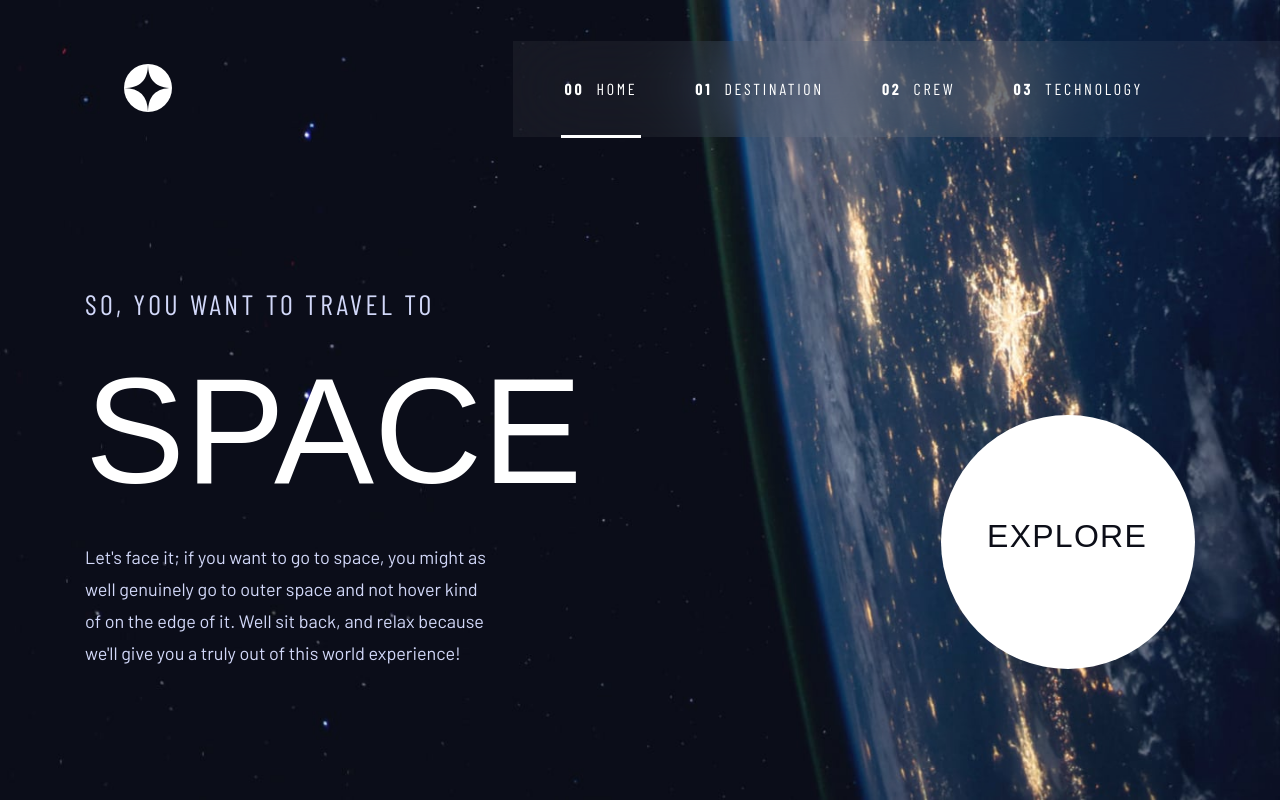
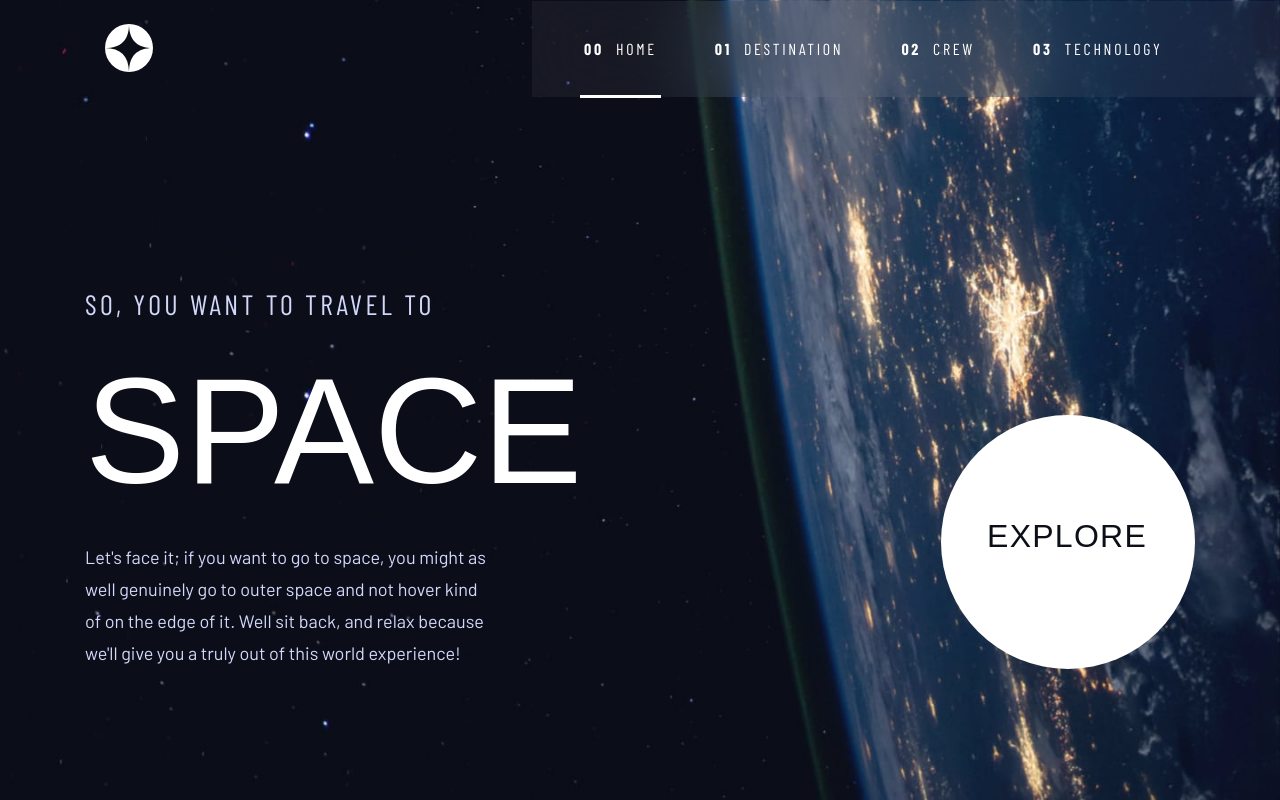
Before and after one commit to Owczarek-Kamil/space-tourism-multi-page-website, a Next.js app: page / in a window 1280 px wide. Shown: the top 800 px of the page. Built offline with nearby package versions, Linux system fonts and the light colour scheme; a web font is replaced by a local one.

Commit message:
Fix NavigationBar layout

```diff
--- a/src/components/navigation/NavigationBar.tsx
+++ b/src/components/navigation/NavigationBar.tsx
@@ -6,8 +6,8 @@ import NavigationLinksBar from "./NavigationLinksBar";
 
 export default function NavigationBar() {
   return (
-    <div>
-      <nav className="relative mx-auto flex max-w-layout items-center justify-between p-6 transition-all md:py-0 md:pl-9.75 md:pr-0 3xl:mt-10 4xl:p-0">
+    <div className="p-6 transition-all md:ml-9.75 md:p-0">
+      <nav className="relative mx-auto flex max-w-layout items-center justify-between">
         <Image
           src="/assets/shared/logo.svg"
           alt="Space tourism logo"
```
